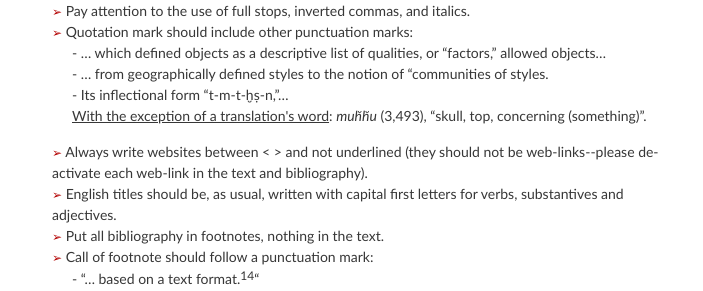
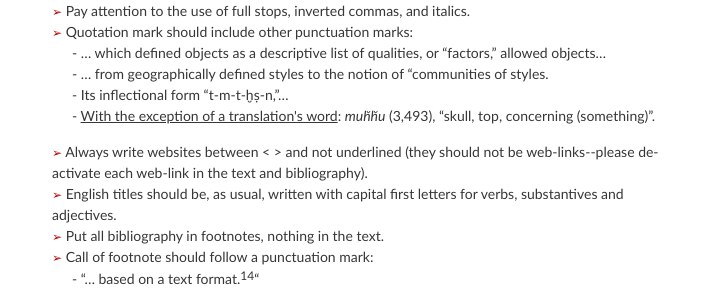
Before and after one commit to vbigot-juloux/ane-research-humanities, a Jekyll site: the page built from docs/Guidelines.md, in a window 1280 px wide and 900 px high, scrolled down 869 px. Shown: the part 153-444 px from the top of the window, without its empty margins (288-991 px from the left). Built offline with Jekyll 4.4.1, drawn with Linux system fonts in a browser that asks for light colours; the repository's description, which GitHub fills in, is left out.

```diff
--- a/docs/Guidelines.md
+++ b/docs/Guidelines.md
@@ -47,7 +47,7 @@ The multiple-author scheme is:<br />
     <li>- … which defined objects as a descriptive list of qualities, or “factors,” allowed objects…</li>
     <li>- … from geographically defined styles to the notion of “communities of styles.</li>
     <li>- Its inflectional form “t-m-t-ḫṣ-n,”…</li>
-    <li><u>With the exception of a translation's word</u>: <em>muḫḫu</em> (3,493), “skull, top, concerning (something)”.</li>
+    <li>- <u>With the exception of a translation's word</u>: <em>muḫḫu</em> (3,493), “skull, top, concerning (something)”.</li>
     </ul>
   </li>
 <li><span style="color:#b30000; font-size: 12px;">&#x27A2;</span> Always write websites between < > and not underlined (they should not be web-links--please de-activate each web-link in the text and bibliography).</li>
```
